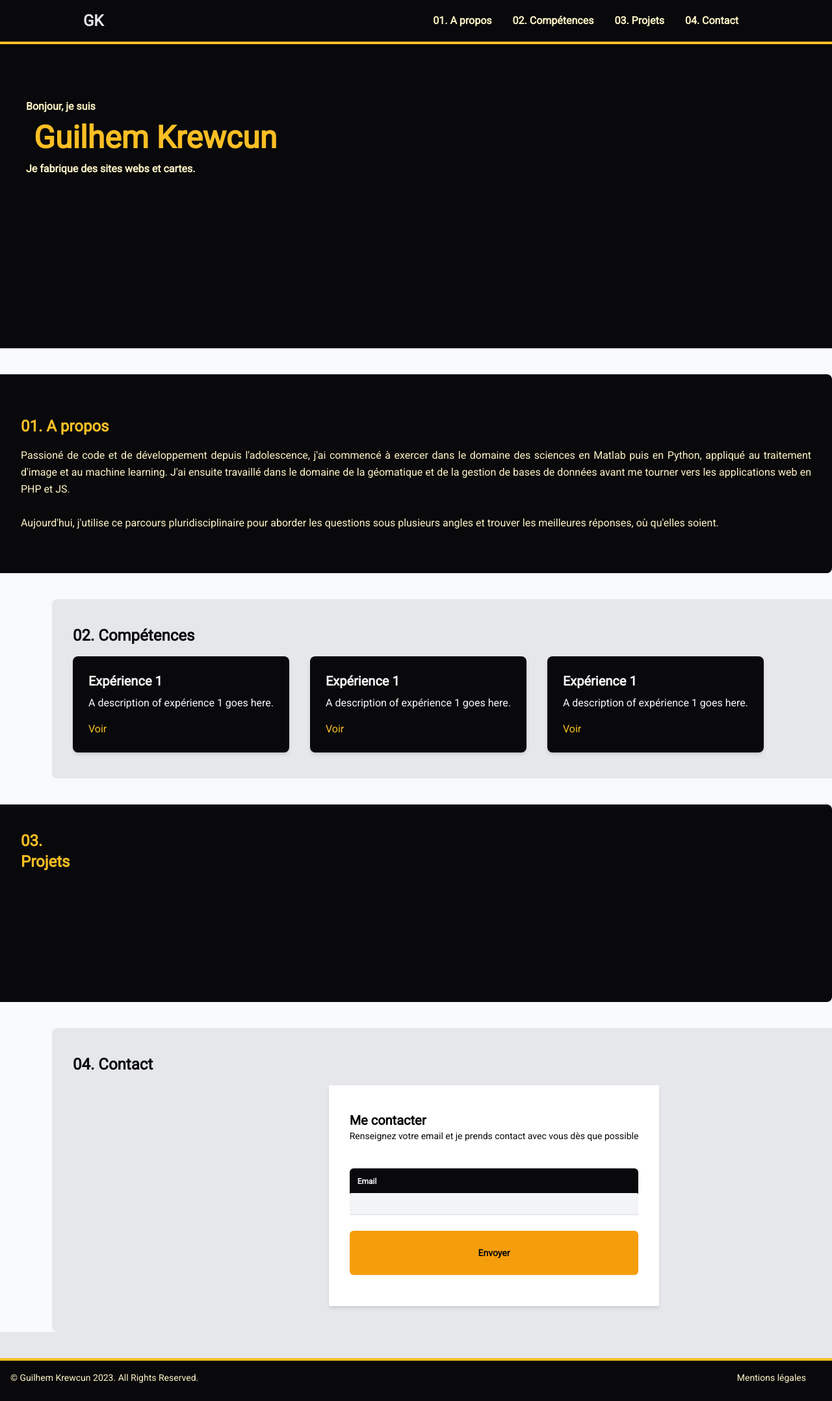
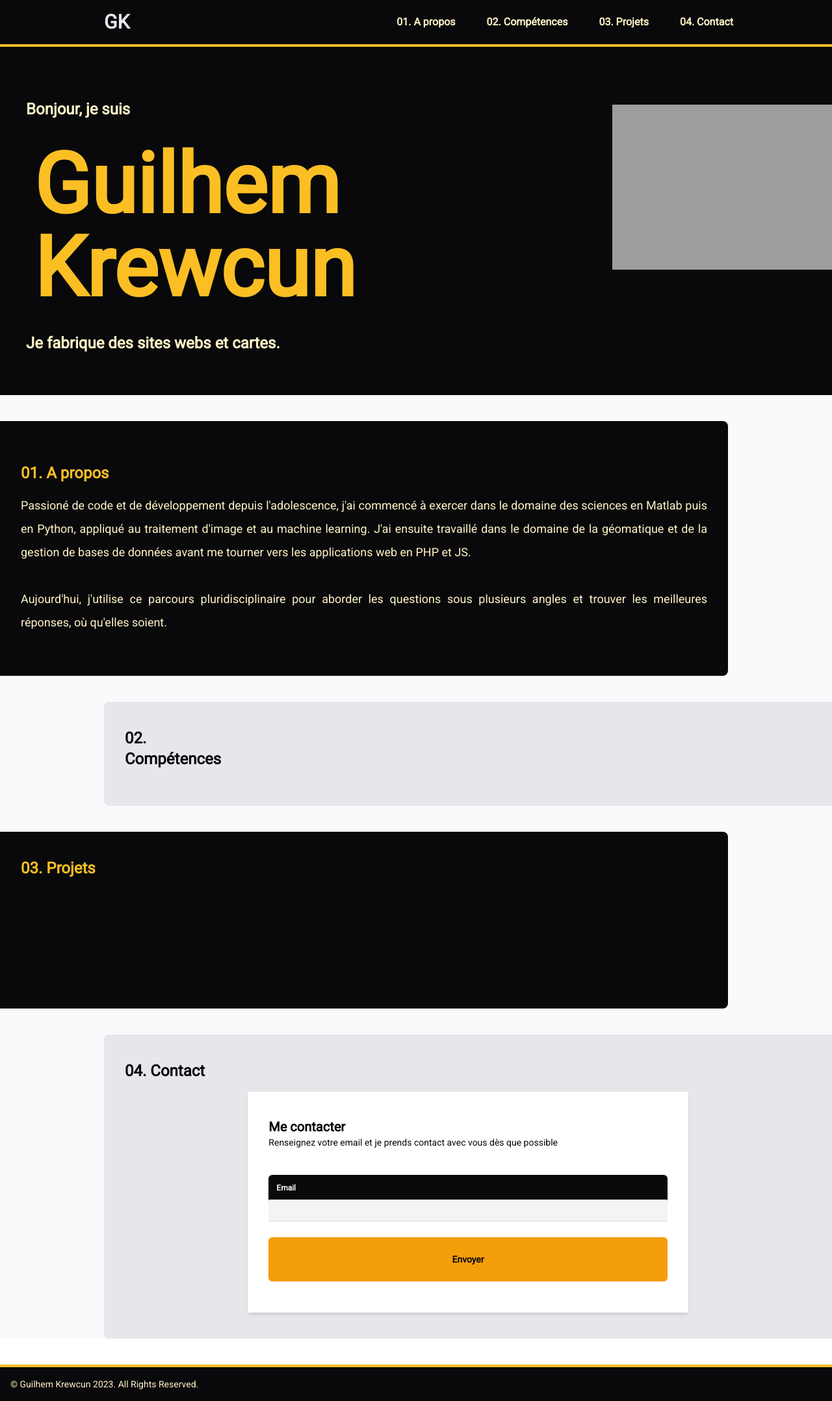
Before and after one commit to guilhemkzk/p8-portfolio, a Laravel app: template resources/views/index.blade.php in a window 1280 px wide; the page is wider, and only the part inside the window is pictured. Shown: that part at 65% size. Before the commit the page ends 2128 px from the top of that part, so only its background shows below. Run offline with Laravel 10, Linux system fonts and the light colour scheme; the template is opened without the code that fills it, so the values that code supplies are empty; parts of the project's set-up code (start-up, migrations or seed data) failed here and were passed over; some libraries are stand-ins or nearby versions; grey boxes are pictures that could not be loaded.

Commit message:
Adding model and cotroller for the second database for skills, fixing design bugs and responsive, upgrading projects sections in both database and website

```diff
--- a/resources/views/components/footer.blade.php
+++ b/resources/views/components/footer.blade.php
@@ -3,8 +3,5 @@
     <div class="h-1 bg-amber-400 w-full"></div>
     <div class="w-full mx-auto max-w-screen-xl p-4 md:flex md:items-center md:justify-between">
       <p class="text-sm text-amber-100 sm:text-center">© Guilhem Krewcun 2023. All Rights Reserved.</p>
-        <p class="flex flex-wrap items-center mt-3 text-sm font-medium text-amber-100 sm:mt-0">
-            <a href="#" class="mr-4 hover:underline md:mr-6">Mentions légales</a>
-        </p>
     </div>
 </footer>
--- a/resources/views/components/form.blade.php
+++ b/resources/views/components/form.blade.php
@@ -1,6 +1,6 @@
 <body class="antialiased bg-gray-200">
-    <div class="flex justify-center items-center">
-        <div class="flex-1 max-w-lg p-8 mx-2 bg-white rounded-sm shadow-md">
+    <div class="flex justify-center items-center w-80% lg:w-2/3">
+        <div class="flex-1 max-w-5xl p-8 mx-2 bg-white rounded-sm shadow-md">
             <section class="pt-2 pb-4">
                 <h1 class="text-xl font-extrabold">Me contacter</h1>
                 <p class="text-sm text-zinc-950   ">
--- a/resources/views/components/header.blade.php
+++ b/resources/views/components/header.blade.php
@@ -1,61 +1,63 @@
 <!-- component -->
-  <nav class="fixed top-0 w-full bg-zinc-950 shadow-md w-screen text-gray-400"
-       {{-- x-data="navbar()"  --}}
-       @scroll.window="navbarVisibility()"
-       x-show="isNavbarVisible"
-       x-transition:enter="transition ease-out duration-300"
-       x-transition:enter-start="transform -translate-y-48 md:-translate-y-16"
-       x-transition:enter-end="transform translate-y-0"
-       x-transition:leave="transition ease-in duration-300"
-       x-transition:leave-start="transform translate-y-0"
-       x-transition:leave-end="transform -translate-y-48 md:-translate-y-16"
-  >
-      <div class="relative max-w-5xl p-4 mx-auto md:px-0 md:flex md:justify-between md:items-center"
-           @click.away="isHamburgerMenuVisible = false"
-      >
-          <div class="flex items-center justify-between">
+<nav class="fixed top-0 w-full bg-zinc-950 shadow-md text-gray-400">
+    <div class="relative max-w-5xl p-4 mx-auto md:px-0 md:flex md:justify-between md:items-center lg:justify-between">
+        <div class="flex items-center justify-between w-full">
             <!-- Brand -->
-              <a href="/"
-                 class="transition duration-500 ease-in-out transform hover:scale-110">
+            <a href="/" class="transition duration-500 ease-in-out transform hover:scale-110">
                 <div class="flex items-center">
-                  <span class="text-2xl text-gray-200 font-extrabold">GK</span>
+                    <span class="text-3xl ml-8 text-gray-200 font-extrabold">GK</span>
                 </div>
             </a>
 
-              <!-- Mobile: Hamburger -->
-              <div class="flex md:hidden">
-                  <button type="button"
-                          class="focus:outline-none"
-                          @click="isHamburgerMenuVisible = ! isHamburgerMenuVisible"
+            <div class="flex justify-end space-x-7">
+                <!-- Primary Navbar items -->
+                <div class="hidden md:flex items-center">
+                    <a href="#about" class="mt-4 text-base font-semibold  text-amber-100 transition duration-200 ease-out md:mx-6 md:mt-0 hover:text-amber-400">01. A propos</a>
+                    <a href="#experience" class="mt-4 text-base font-semibold  text-amber-100 transition duration-200 ease-out md:mx-6 md:mt-0 hover:text-amber-400">02. Compétences</a>
+                    <a href="#project" class="mt-4 text-base font-semibold text-amber-100 transition duration-200 ease-out md:mx-6 md:mt-0 hover:text-amber-400">03. Projets</a>
+                    <a href="#contact" class="mt-4 text-base font-semibold text-amber-100 transition duration-200 ease-out md:mx-6 md:mt-0 hover:text-amber-400">04. Contact</a>
+                </div>
+            </div>
+
+            <!-- Mobile menu button -->
+            <div class="md:hidden flex items-center">
+                <button class="outline-none mobile-menu-button">
+                    <svg class=" w-6 h-6 text-gray-500 hover:text-amber-400 "
+                        x-show="!showMenu"
+                        fill="none"
+                        stroke-linecap="round"
+                        stroke-linejoin="round"
+                        stroke-width="2"
+                        viewBox="0 0 24 24"
+                        stroke="currentColor"
                     >
-                      <svg xmlns="http://www.w3.org/2000/svg" viewBox="0 0 448 512"
-                           class="w-5 text-gray-400 transition duration-500 ease-out fill-current hover:text-green-900">
-                          <!-- Font Awesome Free 5.15.1 by @fontawesome - https://fontawesome.com License - https://fontawesome.com/license/free (Icons: CC BY 4.0, Fonts: SIL OFL 1.1, Code: MIT License) -->
-                          <path d="M16 132h416c8.837 0 16-7.163 16-16V76c0-8.837-7.163-16-16-16H16C7.163 60 0 67.163 0 76v40c0 8.837 7.163 16 16 16zm0 160h416c8.837 0 16-7.163 16-16v-40c0-8.837-7.163-16-16-16H16c-8.837 0-16 7.163-16 16v40c0 8.837 7.163 16 16 16zm0 160h416c8.837 0 16-7.163 16-16v-40c0-8.837-7.163-16-16-16H16c-8.837 0-16 7.163-16 16v40c0 8.837 7.163 16 16 16z" />
+                        <path d="M4 6h16M4 12h16M4 18h16"></path>
                     </svg>
                 </button>
             </div>
+
         </div>
 
-          <!-- Menu, if mobile set to hidden -->
-          <div :class="isHamburgerMenuVisible ? 'show' : 'hidden'" class="items-center md:flex">
-              <div class="flex flex-col items-end md:flex-row md:ml-6 md:items-center">
-                  <a href="#about" class="mt-4 text-base font-semibold  text-amber-100 transition duration-200 ease-out md:mx-4 md:mt-0 hover:text-amber-400">
-                      01. A propos
-                  </a>
-                  <a href="#experience" class="mt-4 text-base font-semibold  text-amber-100 transition duration-200 ease-out md:mx-4 md:mt-0 hover:text-amber-400">
-                      02. Compétences
-                  </a>
-                  <a href="#project" class="mt-4 text-base font-semibold text-amber-100 transition duration-200 ease-out md:mx-4 md:mt-0 hover:text-amber-400">
-                      03. Projets
-                  </a>
-                  <a href="#contact" class="mt-4 text-base font-semibold text-amber-100 transition duration-200 ease-out md:mx-4 md:mt-0 hover:text-amber-400">
-                    04. Contact
-                </a>
+        <!-- mobile menu -->
+        <div class="hidden mobile-menu flex flex-col items-end">
+            <ul class="">
+                <li><a href="#about" class="block text-sm px-2 py-4 hover:text-amber-400 transition duration-300">01. A propos</a></li>
+                <li><a href="#experience" class="block text-sm px-2 py-4 hover:text-amber-400 transition duration-300">02. Compétences</a></li>
+                <li><a href="#project" class="block text-sm px-2 py-4 hover:text-amber-400 transition duration-300">03. Projets</a></li>
+                <li><a href="#contact" class="block text-sm px-2 py-4 hover:text-amber-400 transition duration-300">04. Contact</a></li>
+
+            </ul>
+        </div>
+        <script>
+            const btn = document.querySelector("button.mobile-menu-button");
+            const menu = document.querySelector(".mobile-menu");
+
+            btn.addEventListener("click", () => {
+                menu.classList.toggle("hidden");
+            });
+        </script>
 
 
     </div>
-          </div>
-      </div>
     <div class="h-1 bg-amber-400 w-full"></div>
 </nav>
--- a/resources/views/index.blade.php
+++ b/resources/views/index.blade.php
@@ -12,26 +12,31 @@
 
 
     <!-- Home Section -->
-    <section class="py-16  bg-zinc-950 w-full" id="home">
-        <div class=" mt-6 h-80 mx-10 ">
-            <p class="text-amber-100 text-base font-semibold" >Bonjour, je suis</p>
-            <h1 class="text-amber-400 text-5xl font-semibold mx-3 py-3" >Guilhem Krewcun</h1>
-            <p class="text-amber-100 text-base font-semibold">Je fabrique des sites webs et cartes.</p>
+    <section class="pt-16  bg-zinc-950 flex flex-row justify-between align-middle" id="home">
+        <div class=" pb-16 mt-6 min-h-80 mx-10 z-10">
+            <p class="text-amber-100 md:text-2xl text-lg mb-6 font-semibold" >Bonjour, je suis</p>
+            <h1 class="text-amber-400 md:text-9xl text-5xl mb-6 font-semibold mx-3 py-3" >Guilhem Krewcun</h1>
+            <p class="text-amber-100 md:text-2xl text-lg font-semibold">Je fabrique des sites webs et cartes.</p>
+        </div>
+        <div class="max-h-80 z-0 overflow-clip flex justify-center items-center">
+            <img src="https://upload.wikimedia.org/wikipedia/commons/f/f4/White_Globe_Icon.png" alt="">
         </div>
     </section>
+
 
 
     <x-returnBtn>
     </x-returnBtn>
 
+
     <!-- 01. About Section -->
-    <section class="container bg-zinc-950 text-amber-100 py-10 my-10 mr-40 md:mr-20 sm:mr-10 rounded-r-lg w-full" id="about">
+    <section class="bg-zinc-950 text-amber-100 py-10 my-10 mr-0 md:mr-40 rounded-r-lg" id="about">
         <div class="container mx-8 py-6 w-fit">
             <div class= "container text-amber-400 w-11/12 mb-4">
                 <h2 class="text-2xl font-semibold">01. A propos</h2>
             </div>
 
-            <p class="container text-base leading-relaxed text-justify flex flex-auto w-fit">
+            <p class="container text-lg leading-loose text-justify flex flex-auto w-fit">
                 Passioné de code et de développement depuis l'adolescence, j'ai commencé à exercer dans le domaine des sciences en Matlab puis en Python, appliqué au traitement d'image et au machine learning.
                 J'ai ensuite travaillé dans le domaine de la géomatique et de la gestion de bases de données avant me tourner vers les applications web en PHP et JS.
                 <br><br>
@@ -41,49 +46,45 @@
     </section>
 
     <!-- 02. Experience Section -->
-    <section class="container bg-gray-200 py-10 my-10 ml-40 md:ml-20 sm:ml-10 rounded-l-lg w-full" id="experience">
+    <section class=" bg-gray-200 py-10 my-10 ml-0 md:ml-40 rounded-l-lg" id="experience">
         <div class="container mx-8 w-fit">
             <div class= "container  text-zinc-950 w-11/12 mb-4">
                 <h2 class="text-2xl font-semibold">02. Compétences</h2>
             </div>
-            <div class="grid grid-cols-1 md:grid-cols-2 lg:grid-cols-3 gap-8">
-               <!-- Example Expérience Card -->
-                <div class="bg-zinc-950 p-6 rounded-lg shadow-md">
-                    <h3 class="text-xl font-semibold mb-2 text-gray-50">Expérience 1</h3>
-                    <p class="text-gray-50">A description of expérience 1 goes here.</p>
-                    <a href="#" class="text-amber-400 hover:underline mt-4 inline-block">Voir</a>
-                </div>
-                <div class="bg-zinc-950 p-6 rounded-lg shadow-md">
-                    <h3 class="text-xl font-semibold mb-2 text-gray-50">Expérience 1</h3>
-                    <p class="text-gray-50">A description of expérience 1 goes here.</p>
-                    <a href="#" class="text-amber-400 hover:underline mt-4 inline-block">Voir</a>
-                </div>
-                <div class="bg-zinc-950 p-6 rounded-lg shadow-md">
-                    <h3 class="text-xl font-semibold mb-2 text-gray-50">Expérience 1</h3>
-                    <p class="text-gray-50">A description of expérience 1 goes here.</p>
-                    <a href="#" class="text-amber-400 hover:underline mt-4 inline-block">Voir</a>
-                </div>
+            <div class="flex flex-row flex-wrap justify-evenly ">
+                {{-- grid grid-cols-1 md:grid-cols-5 lg:grid-cols-10 gap-10 --}}
+                @foreach ($skills as $skill)
+                    <div class="bg-zinc-950 p-4 rounded-full w-40 h-40 shadow-md box-content flex flex-col justify-center items-center">
+                        <h3 class="text-xl font-semibold mb-2 text-amber-400">{{ $skill->name }}</h3>
+                        <img class="w-20 h-20 " src={{ $skill->url }} alt={{ $skill->name }}>
+                    </div>
+                @endforeach
+
+
+
             </div>
         </div>
     </section>
 
     <!-- 03. Projects Section -->
-    <section class="container bg-zinc-950 text-amber-100 py-10 my-10 mr-40 md:mr-20 sm:mr-10 rounded-r-lg w-full" id="project">
+    <section class=" bg-zinc-950 text-amber-100 py-10 my-10 mr-0 md:mr-40 rounded-r-lg " id="project">
         <div class="container mx-8 w-fit">
-            <div class= "container  text-amber-400 w-11/12 mb-4">
+            <div class= "container  text-amber-400 mb-4">
                 <h2 class="text-2xl font-semibold" >03. Projets</h2>
             </div>
 
-            <div class="max-w-5xl mx-auto my-20">
-                <div class="grid sm:grid-cols-2 lg:grid-cols-3 gap-6">
+            <div class="mx-auto my-20">
+                <div class="grid sm:grid-cols-1 lg:grid-cols-2 gap-4">
                     @foreach ($projects as $project)
                         <div class="bg-white rounded-md overflow-hidden shadow-md">
-                            <img src={{ $project->url_img }} alt={{ $project->name }} class="object-cover">
+                            {{-- <img src={{ $project->url_img }} alt={{ $project->name }} class="object-cover"> --}}
                             <h4 class="mx-8 mt-8 font-bold text-zinc-950 text-xl">{{ $project->name }}</h4>
-                            <p class="mx-8 mb-8 text-xs text-amber-400">{{ $project->tags }}</p>
-                            <p class="mx-8 mb-8 text-xs leaning-relaxed text-justify text-gray-800 leading-relaxed">{{ $project->description }}</p>
-                            <a href={{ $project->url }} target="_blank" class="rounded-md bg-zinc-600 text-white font-semibold flex justify-center mx-4">Visiter</a>
-                            <p class="mx-8 mb-8 text-xs text-right italic text-gray-400">Ecrit par @gkwn, {{ date('d m Y', strtotime($project->created_at)) }}</p>
+                            <p class="mx-8 text-base leaning-loose text-justify text-zinc-950 ">{{ $project->description }}</p>
+                            <p class="mx-8 mb-8 first-letter:text-base text-amber-400">{{ $project->tags }}</p>
+                            <p class="mx-8 text-lg leaning-loose text-justify text-amber-400 ">Problématiques et solutions</p>
+                            <p class="mx-8 mb-8 text-base leaning-loose text-justify  text-zinc-950 ">{{ $project->details }}</p>
+                            <a href={{ $project->url }} target="_blank" class="rounded-md text-base bg-zinc-600 text-white font-semibold flex justify-center mx-4">Visiter</a>
+                            <p class="mx-8 mb-8 text-base text-right italic text-gray-400">Ecrit par @gkwn, {{ date('d m Y', strtotime($project->created_at)) }}</p>
                         </div>
                     @endforeach
                 </div>
@@ -93,12 +94,12 @@
     </section>
 
     <!-- 04. Contact Section -->
-    <section class="container bg-gray-200 py-10 my-10 ml-40 md:ml-20 sm:ml-10 rounded-l-lg w-full" id="contact">
-        <div class="container mx-8">
+    <section class=" bg-gray-200 py-10 my-10 ml-0 md:ml-40 rounded-l-lg" id="contact">
+        <div class=" mx-8">
             <div class="text-zinc-950 w-11/12 mb-4">
                 <h2 class="text-2xl font-semibold ">04. Contact</h2>
             </div>
-            <div class="container flex flex-column justify-center w-full mx-2">
+            <div class=" flex flex-column justify-center  mx-2">
                 <x-form>
                 </x-form>
             </div>
--- a/resources/views/layout.blade.php
+++ b/resources/views/layout.blade.php
@@ -4,7 +4,7 @@
     <meta charset="UTF-8">
     <meta name="viewport" content="width=device-width, initial-scale=1.0">
     <meta http-equiv="X-UA-Compatible" content="ie=edge">
-    <link rel="shortcut icon" type="image/png" href="{{asset('favicon.ico')}}">
+    <link rel="shortcut icon" type="image/png" href="{{url('favicon.ico')}}">
     <title>Portfolio</title>
 
 
@@ -21,14 +21,11 @@
 
 </head>
 
-<body class="antialiased bg-gray-200 h-screen" style="font-family: 'Roboto', Courier, monospace;">
+<body class="antialiased h-screen" style="font-family: 'Roboto', Courier, monospace;">
   <x-header>
   </x-header>
-
-    @yield('content')
-
-    <x-footer>
-
-    </x-footer>
+  @yield('content')
+  <x-footer>
+  </x-footer>
 </body>
 </html>
```
Also changed, not shown: app/Http/Controllers/PortfolioController.php (+6 -2 lines), app/Models/Skills.php (added, +19 -0 lines), resources/views/components/modal.blade.php (added, +59 -0 lines). Lines whose indentation alone changed are shown as unchanged.
